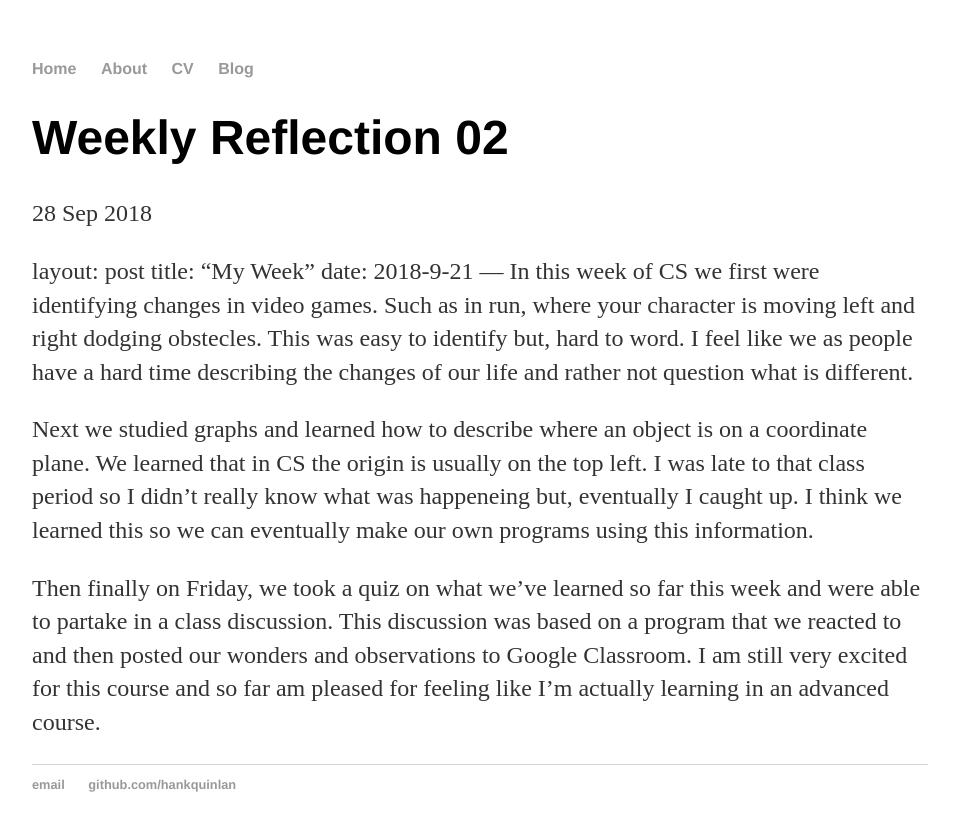
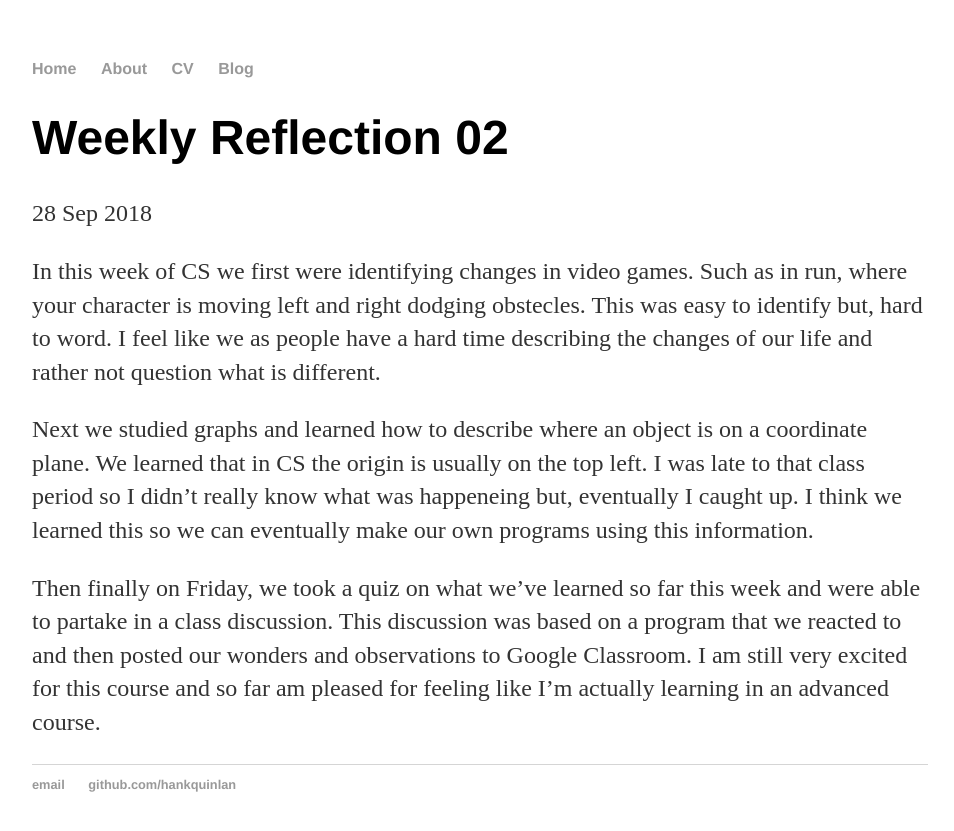
Before and after one commit to lucasa7733/lucasa7733.github.io, a Jekyll site: the page built from _posts/2018-9-28-Weekly-Reflection-02.md, in a window 1280 px wide. Shown: the top 831 px of the page, without its empty margins (160-1114 px from the left). Built offline with Jekyll 4.4.1, drawn with Linux system fonts in a browser that asks for light colours; our own code applies the rules of GitHub Pages for plain Markdown files.

Commit message:
Update 2018-9-28-Weekly-Reflection-02.md

```diff
--- a/_posts/2018-9-28-Weekly-Reflection-02.md
+++ b/_posts/2018-9-28-Weekly-Reflection-02.md
@@ -1,7 +1,4 @@
-layout: post
-title: "My Week"
-date: 2018-9-21
----
+
 In this week of CS we first were identifying changes in video games. Such as in run, where your character is moving left and right dodging obstecles. This was easy to identify but, hard to word. I feel like we as people have a hard time describing the changes of our life and rather not question what is different.
 
 Next we studied graphs and learned how to describe where an object is on a coordinate plane. We learned that in CS the origin is usually on the top left. I was late to that class period so I didn't really know what was happeneing but, eventually I caught up. I think we learned this so we can eventually make our own programs using this information.
```
